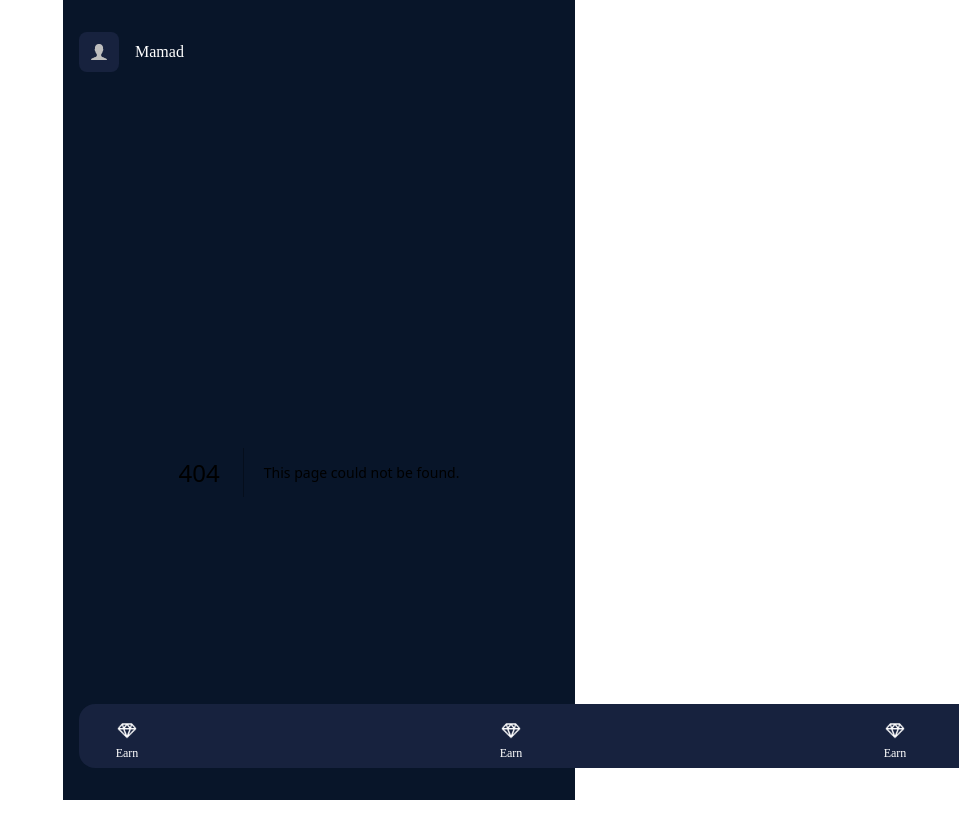
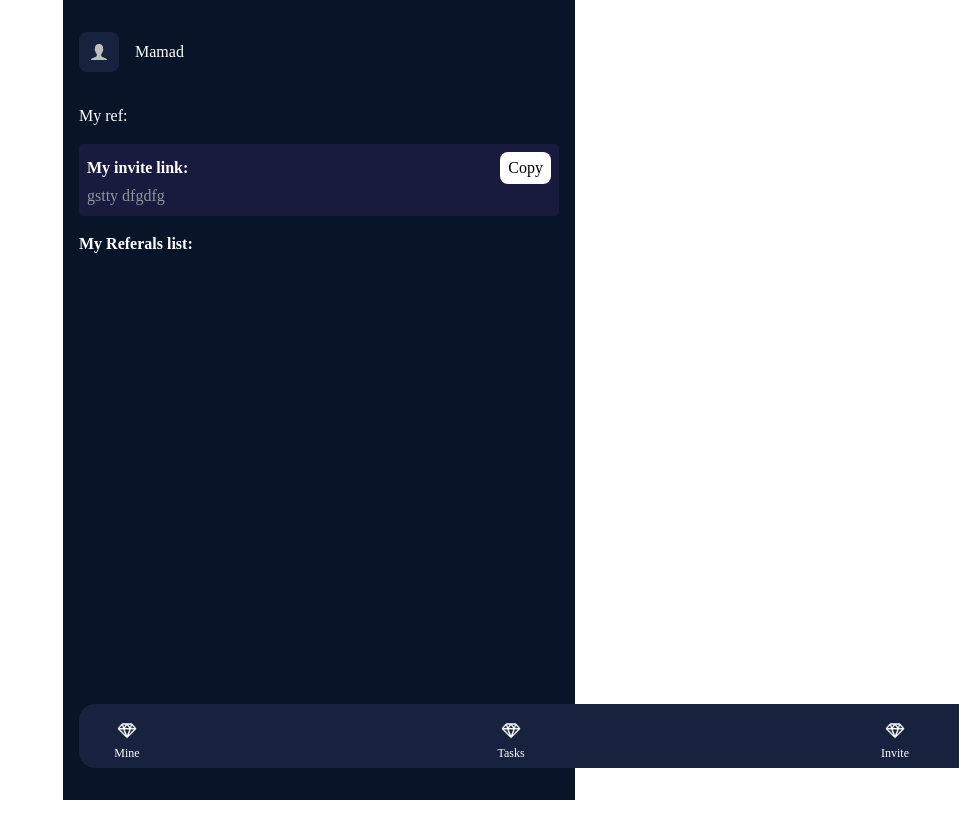
Before and after one commit to Parisa-Sp/fox-swap, a Next.js app: page /invite in a window 1280 px wide. Before the commit this address had no page. Shown: the top 838 px of the page, without its empty margins (321-1280 px from the left). After the commit the page ends 800 px from the top, so only its background shows below. Built offline with nearby package versions, Linux system fonts and the light colour scheme.

Commit message:
feat: add invite page

```diff
--- a/src/components/Layout/BottomSheet/Item.tsx
+++ b/src/components/Layout/BottomSheet/Item.tsx
@@ -1,4 +1,5 @@
 import Image from "next/image";
+import Link from "next/link";
 
 type Props = {
   icon: string;
@@ -10,7 +11,8 @@ export default function BottomSheetNavigationBarItem(props: Props) {
   const { icon, text, route } = props;
 
   return (
-    <div
+    <Link
+      href={route}
       style={{
         width: "32px",
         height: "32px",
@@ -23,6 +25,6 @@ export default function BottomSheetNavigationBarItem(props: Props) {
     >
       <Image src={icon} alt={text} width={20} height={20} />
       <div style={{ color: "white", fontSize: "12px" }}>{text}</div>
-    </div>
+    </Link>
   );
 }
--- a/src/components/Layout/BottomSheet/index.tsx
+++ b/src/components/Layout/BottomSheet/index.tsx
@@ -1,6 +1,8 @@
+import { useRouter } from "next/router";
 import BottomSheetNavigationBarItem from "./Item";
 
 export default function BottomSheetNavigationBar() {
+  const router = useRouter();
   return (
     <div
       style={{
@@ -18,23 +20,23 @@ export default function BottomSheetNavigationBar() {
     >
       <BottomSheetNavigationBarItem
         icon={"/diamond.png"}
-        text={"Earn"}
-        route={"/earn"}
+        text={"Mine"}
+        route={"/mine"}
       />
       <BottomSheetNavigationBarItem
         icon={"/diamond.png"}
-        text={"Earn"}
-        route={"/earn"}
+        text={"Tasks"}
+        route={"/tasks"}
       />
       <BottomSheetNavigationBarItem
         icon={"/diamond.png"}
-        text={"Earn"}
-        route={"/earn"}
+        text={"Invite"}
+        route={"/invite"}
       />
       <BottomSheetNavigationBarItem
         icon={"/diamond.png"}
-        text={"Earn"}
-        route={"/earn"}
+        text={"Stats"}
+        route={"/stats"}
       />
     </div>
   );
--- /dev/null
+++ b/src/pages/invite.tsx
@@ -0,0 +1,61 @@
+type Props = {
+  inviteLink: string;
+  referals: number;
+};
+
+export default function invite(props: Props) {
+  const { inviteLink, referals } = props;
+  return (
+    <div>
+      <div
+        style={{
+          display: "flex",
+          justifyContent: "space-between",
+          alignItems: "center",
+          color: "white",
+          marginTop: "32px",
+        }}
+      >
+        <div>My ref:</div>
+        <div>{referals}</div>
+      </div>
+
+      <div
+        style={{
+          backgroundColor: "#181A3E",
+          borderRadius: "4px",
+          display: "flex",
+          flexDirection: "column",
+          marginTop: "16px",
+          padding: "8px",
+        }}
+      >
+        <div
+          style={{
+            display: "flex",
+            justifyContent: "space-between",
+            alignItems: "center",
+          }}
+        >
+          <div style={{ color: "white", fontWeight: "bold" }}>
+            My invite link:
+          </div>
+          <div
+            style={{
+              cursor: "pointer",
+              backgroundColor: "white",
+              borderRadius: "8px",
+              padding: "4px 8px",
+            }}
+          >
+            Copy
+          </div>
+        </div>
+        <div style={{ color: "#91979E" }}>{inviteLink} gstty dfgdfg</div>
+      </div>
+      <div style={{ color: "white", fontWeight: "bold", marginTop: "16px" }}>
+        My Referals list:
+      </div>
+    </div>
+  );
+}
--- /dev/null
+++ b/src/pages/stats.tsx
@@ -0,0 +1 @@
+export default function Stats() {}
--- a/src/styles/globals.css
+++ b/src/styles/globals.css
@@ -1,7 +1,9 @@
 /*
   1. Use a more-intuitive box-sizing model.
 */
-*, *::before, *::after {
+*,
+*::before,
+*::after {
   box-sizing: border-box;
 }
 /*
@@ -22,32 +24,49 @@ body {
 /*
   5. Improve media defaults
 */
-img, picture, video, canvas, svg {
+img,
+picture,
+video,
+canvas,
+svg {
   display: block;
   max-width: 100%;
 }
 /*
   6. Remove built-in form typography styles
 */
-input, button, textarea, select {
+input,
+button,
+textarea,
+select {
   font: inherit;
 }
 /*
   7. Avoid text overflows
 */
-p, h1, h2, h3, h4, h5, h6 {
+p,
+h1,
+h2,
+h3,
+h4,
+h5,
+h6 {
   overflow-wrap: break-word;
 }
 /*
   8. Create a root stacking context
 */
-#root, #__next {
+#root,
+#__next {
   isolation: isolate;
 }
 
-:root{
+:root {
   --margin-from-bottom: 96px;
 }
 a {
   text-decoration: none;
 }
+* {
+  transition: 0.3s all;
+}
```
Also changed, not shown: src/pages/mine.tsx (added), src/pages/tasks.tsx (added), 1 other file (tests, documents, lock files or other folders).
